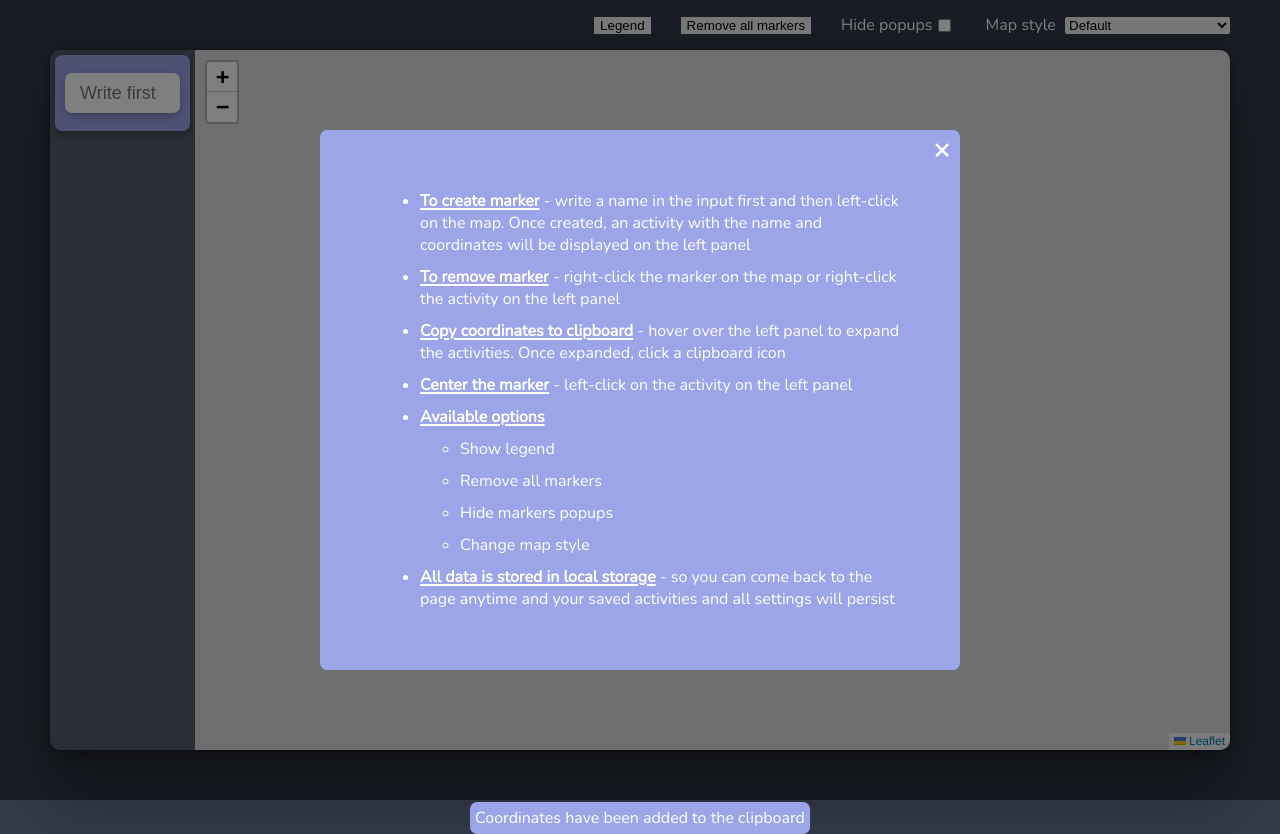
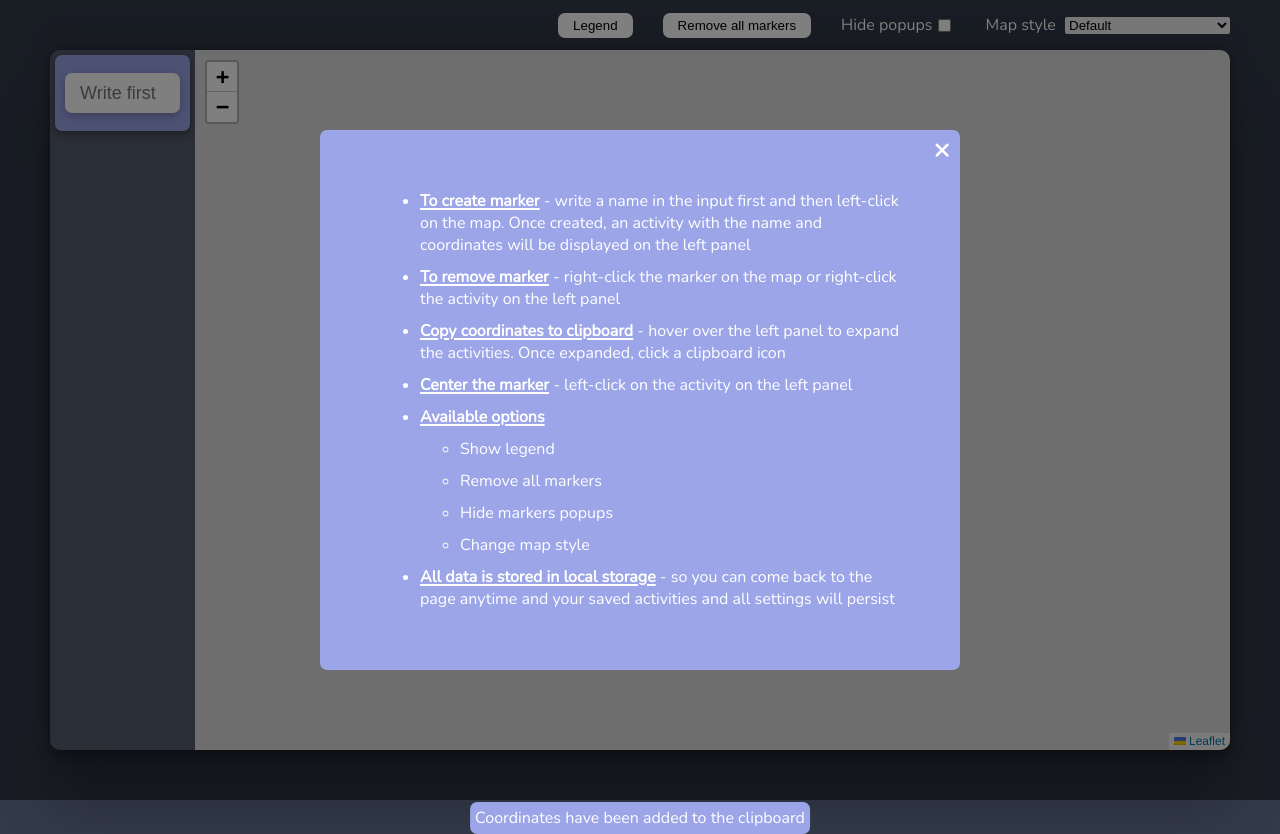
Before and after one commit to Celkowy/trail-tales, a plain HTML site: page index.html in a window 1280 px wide. Drawn offline with nearby package versions, Linux system fonts and the light colour scheme.

Commit message:
final version

```diff
--- a/style.css
+++ b/style.css
@@ -151,6 +151,16 @@ button {
   justify-content: space-evenly;
 }
 
+.map-options > button {
+  background-color: #fff;
+  border-radius: 7px;
+  padding: 5px 15px;
+}
+
+.map-options > button:active {
+  transform: scale(0.98);
+}
+
 .clipboard {
   display: none;
 }
@@ -164,7 +174,7 @@ button {
 }
 
 .clipboard:active {
-  transform: scale(0.8);
+  transform: scale(0.85);
 }
 
 span {
```
